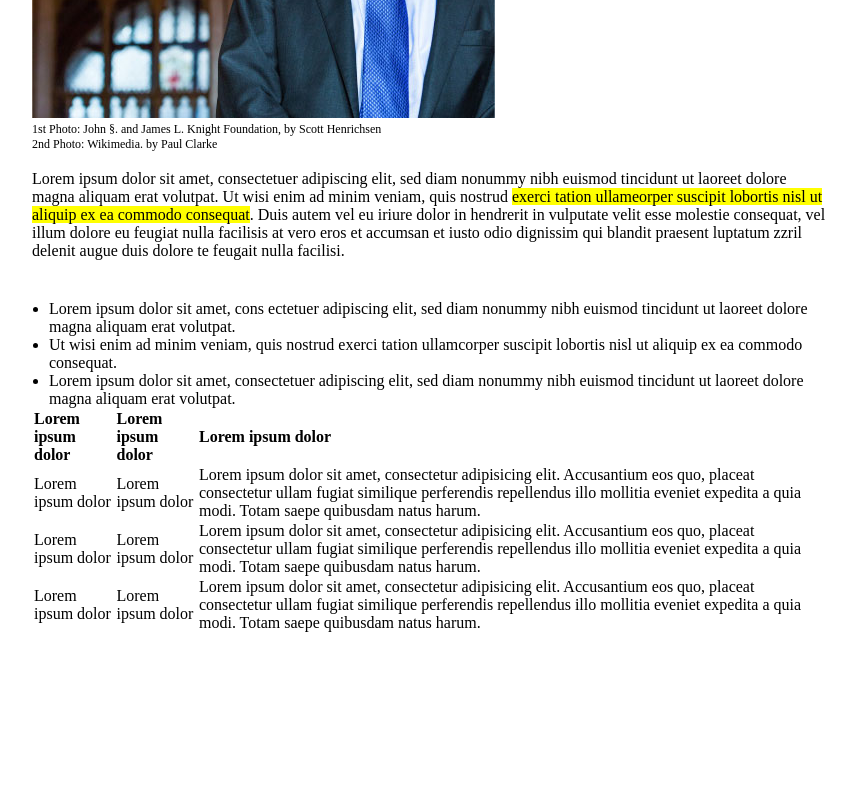
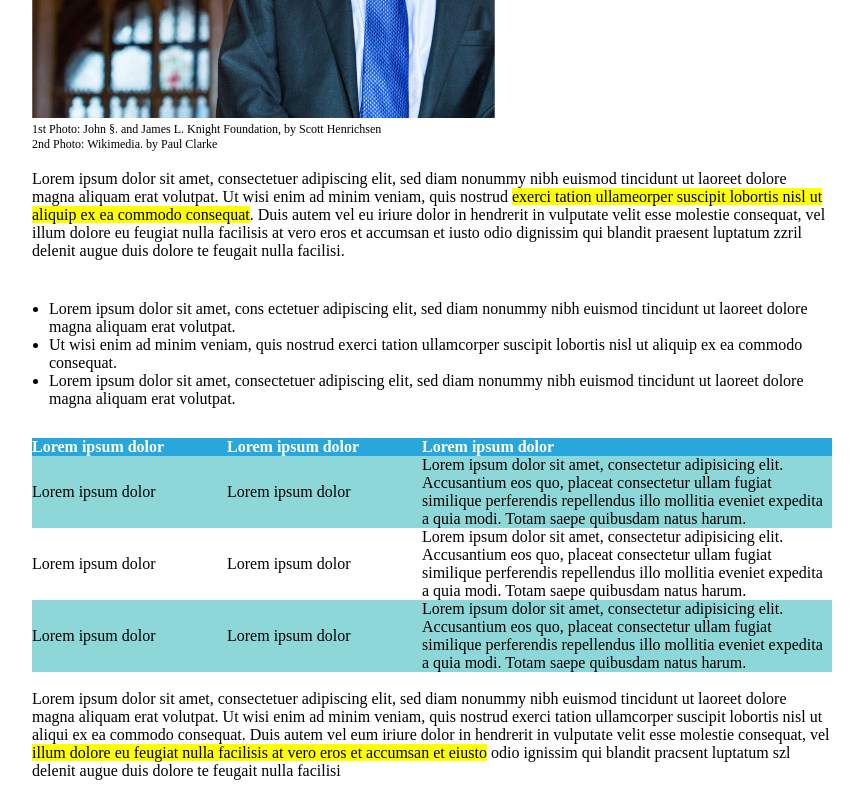
Before and after one commit to federicoverbicaro/html-css-booleaner, a plain HTML site: page assents/index.html in a window 1280 px wide. Shown: the part 984-1784 px from the top of the page, without its empty margins (208-1071 px from the left). Before the commit the page ends 1638 px from the top, so only its background shows below. Drawn offline with Linux system fonts and the light colour scheme.

Commit message:
seconda parte del corpo

```diff
--- a/assents/css/style.css
+++ b/assents/css/style.css
@@ -48,7 +48,7 @@ h1{
 
 /* testo sotto la descrizione dell'immagini */
 
-#lorem{
+.paragraph{
     margin-top: 18px;
 }
 
@@ -57,3 +57,25 @@ h1{
     margin-top: 40px;
     margin-left: 17px;
 }
+
+/* tabella  */
+
+.tabella{
+    margin-top: 30px;
+    width: 100%;
+    border-collapse: collapse;
+}
+
+.td{
+width: 195px;
+}
+
+
+th{
+    background-color: rgb(41, 166, 220);
+    color: white;
+}
+
+.tr{
+    background-color: rgb(141, 215, 216);
+}
--- a/assents/index.html
+++ b/assents/index.html
@@ -44,7 +44,7 @@
             <p>2nd Photo: Wikimedia. by Paul Clarke</p>
         </section>
 
-        <p id="lorem">Lorem ipsum dolor sit amet, consectetuer adipiscing elit, sed diam nonummy nibh euismod tincidunt
+        <p class="paragraph">Lorem ipsum dolor sit amet, consectetuer adipiscing elit, sed diam nonummy nibh euismod tincidunt
             ut laoreet dolore magna
             aliquam erat volutpat. Ut wisi enim ad minim veniam, quis nostrud <mark>exerci tation ullameorper suscipit
                 lobortis nisl ut aliquip
@@ -80,9 +80,9 @@
                 </tr>
             </thead>
             <tbody>
-                <tr>
-                    <td>Lorem ipsum dolor</td>
-                    <td>Lorem ipsum dolor</td>
+                <tr class="tr">
+                    <td class="td">Lorem ipsum dolor</td>
+                    <td class="td">Lorem ipsum dolor</td>
                     <td>Lorem ipsum dolor sit amet, consectetur adipisicing elit.
                         Accusantium eos quo, placeat consectetur ullam fugiat
                         similique perferendis repellendus illo mollitia eveniet expedita
@@ -90,26 +90,35 @@
                 </tr>
                 <tr>
 
-                    <td>Lorem ipsum dolor</td>
-                    <td>Lorem ipsum dolor</td>
+                    <td class="td">Lorem ipsum dolor</td>
+                    <td class="td">Lorem ipsum dolor</td>
                     <td>Lorem ipsum dolor sit amet, consectetur adipisicing elit.
                         Accusantium eos quo, placeat consectetur ullam fugiat
                         similique perferendis repellendus illo mollitia eveniet expedita
                         a quia modi. Totam saepe quibusdam natus harum.</td>
                 </tr>
-                <tr>
+                <tr class="tr">
 
-                    <td>Lorem ipsum dolor</td>
-                    <td>Lorem ipsum dolor</td>
+                    <td class="td">Lorem ipsum dolor</td>
+                    <td class="td">Lorem ipsum dolor</td>
                     <td>Lorem ipsum dolor sit amet, consectetur adipisicing elit.
                         Accusantium eos quo, placeat consectetur ullam fugiat
                         similique perferendis repellendus illo mollitia eveniet expedita
                         a quia modi. Totam saepe quibusdam natus harum.</td>
                 </tr>
             </tbody>
-            <tfoot></tfoot>
+
         </table>
-
+<section>
+    <p class="paragraph">Lorem ipsum dolor sit amet, consectetuer adipiscing elit, sed diam nonummy nibh euismod tincidunt ut laoreet dolore magna
+        aliquam erat volutpat. Ut wisi enim ad minim veniam, quis nostrud exerci tation ullamcorper suscipit lobortis nisl ut aliqui
+        ex ea commodo consequat. Duis autem vel eum iriure dolor in hendrerit in vulputate velit esse molestie consequat, vel
+        <mark>
+        illum
+        dolore eu feugiat nulla facilisis at vero eros et accumsan et eiusto</mark>
+        odio ignissim qui blandit pracsent luptatum szl delenit
+        augue duis dolore te feugait nulla facilisi</p>
+</section>
 
 
 
```
